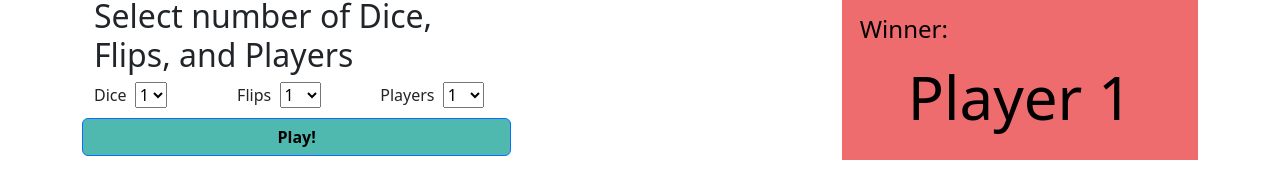
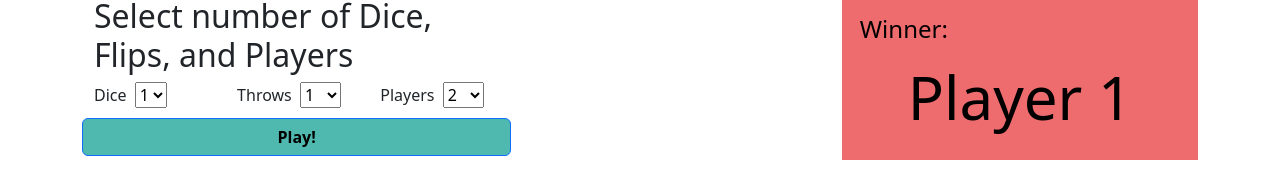
Before and after one commit to Nohasi/Task7-Dice, a React (Create React App) app in the folder client/: page /dice in a window 1280 px wide. Shown: the part 130-302 px from the top of the page. Built offline with nearby package versions, Linux system fonts and the light colour scheme.

Commit message:
Finished form logic and functionality

```diff
--- a/client/src/components/DiceForm.tsx
+++ b/client/src/components/DiceForm.tsx
@@ -1,8 +1,39 @@
 import React, { useState } from "react";
 import formTypes from "../prop_types/formTypes";
-import { getCoinflipResult } from "../services/getCoinflipResult";
+import { getDiceResults } from "../services/getDiceResults";
 
-export const DiceForm = () => {
+export const DiceForm = (props: formTypes) => {
+
+    const handleDiceSelect = (event: React.ChangeEvent<HTMLSelectElement>) => {
+        props.setDice(Number(event.target.value));
+    }
+
+    const handleThrowsSelect = (event: React.ChangeEvent<HTMLSelectElement>) => {
+        props.setThrows(Number(event.target.value));
+    }
+
+    const handlePlayersSelect = (event: React.ChangeEvent<HTMLSelectElement>) => {
+        props.setPlayers(Number(event.target.value));
+    }
+
+    const handleSubmit = async (event: React.MouseEvent<HTMLElement>) => {
+        event.preventDefault();
+                // Calls fetch service
+                const response = await getDiceResults(props.dice, props.throws, props.players);
+                // if valid, sets output states and makes errorStatus false
+                if(response.status === 200){
+
+                    props.setPageInteraction(true);
+                    props.setErrorStatus(false);
+                    props.setErrorMessage('');
+                }
+                else { // if invalid, sets errorMessage and makes errorStatus true
+                    props.setPageInteraction(true);
+                    props.setErrorStatus(true);
+                    props.setErrorMessage(response.error);
+                    console.log(`Error: ${response.error}`);
+                }
+    }
 
     return (
         <div className="container">
@@ -15,7 +46,7 @@ export const DiceForm = () => {
                                 <label>
                                     Dice
                                     &nbsp;
-                                    <select>
+                                    <select value={props.dice} onChange={handleDiceSelect}>
                                         <option value="1">1</option>
                                         <option value="2">2</option>
                                         <option value="3">3</option>
@@ -26,9 +57,9 @@ export const DiceForm = () => {
                             </div>
                             <div className="col">
                                 <label>
-                                    Flips
+                                    Throws
                                     &nbsp;
-                                    <select>
+                                    <select value={props.throws} onChange={handleThrowsSelect}>
                                         <option value="1">1</option>
                                         <option value="2">2</option>
                                         <option value="3">3</option>
@@ -46,8 +77,7 @@ export const DiceForm = () => {
                                 <label>
                                     Players
                                     &nbsp;
-                                    <select>
-                                        <option value="1">1</option>
+                                    <select value={props.players} onChange={handlePlayersSelect}>
                                         <option value="2">2</option>
                                         <option value="3">3</option>
                                         <option value="4">4</option>
@@ -62,7 +92,7 @@ export const DiceForm = () => {
                             </div>
                         </div>
                         <div className="row" style={{paddingTop: "10px"}}>
-                            <button type="submit" className="btn btn-primary">Play!</button>
+                            <button type="submit" onClick={handleSubmit} className="btn btn-primary">Play!</button>
                         </div>
                     </form>
                 </div>
--- a/client/src/components/DicePage.tsx
+++ b/client/src/components/DicePage.tsx
@@ -6,8 +6,21 @@ import { ResultPanel } from './ResultPanel';
 import { RollsPanel } from './RollsPanel';
 
 export const DicePage = () => {
+    // Input states
+    let [dice, setDice] = useState(1);
+    let [throws, setThrows] = useState(1);
+    let [players, setPlayers] = useState(2);
 
-    // TODO: Set States
+    //OutputStates
+    let [result, setResult] = useState('win');
+    let [winner, setWinner] = useState(0);
+    let [tiedPlayers, setTiedPlayers] = useState([]);
+    let [scoreboard, setScoreboard] = useState([]);
+
+    // Page/erorr handling states
+    let [pageInteraction, setPageInteraction] = useState(false);
+    let [errorStatus, setErrorStatus] = useState(false);
+    let [errorMessage, setErrorMessage] = useState('');
 
     return(
         <div className="App">
@@ -15,7 +28,17 @@ export const DicePage = () => {
             <div className="container mrgnbtm">
                 <div className="row">
                     <div className="col-md-8">
-                        <DiceForm/>
+                        <DiceForm
+                            dice={dice}
+                            throws={throws}
+                            players={players}
+                            setDice={setDice}
+                            setThrows={setThrows}
+                            setPlayers={setPlayers}
+                            setPageInteraction={setPageInteraction}
+                            setErrorStatus={setErrorStatus}
+                            setErrorMessage={setErrorMessage}
+                        />
                     </div>
                     <div className="col-md-4">
                         <ResultPanel/>
--- a/client/src/services/getCoinflipResult.ts
+++ b/client/src/services/getDiceResults.ts
@@ -1,6 +1,6 @@
-export const getCoinflipResult = async (flips:string, side:string) => {
+export const getDiceResults = async (dice: number, throws: number, players: number) => {
     try{
-        const response = await fetch(`coinflip?flips=${flips}&side=${side}`, {
+        const response = await fetch(`dice?dice=${dice}&throws=${throws}&players=${players}`, {
             method: 'GET',
             mode: 'cors',
             headers: {'Accept': 'application/json'}
```
Also changed, not shown: client/src/prop_types/formTypes.ts (+9 -6 lines).
